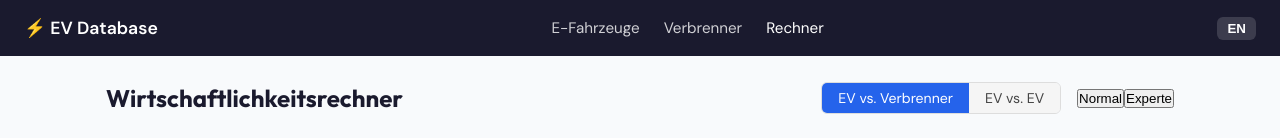
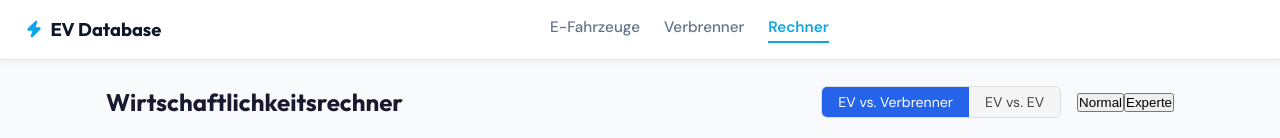
Before and after one commit to lliksPlayer/ev-database, a React (Vite) app in the folder ev-database/: page /rechner in a window 1280 px wide. Shown: the top 138 px of the page. Built offline with nearby package versions, Linux system fonts and the light colour scheme; no server answers; the database is empty.

Commit message:
feat: TopNav redesign — weiß, Outfit-Font, Zap-Icon

```diff
--- a/ev-database/src/components/layout/TopNav.css
+++ b/ev-database/src/components/layout/TopNav.css
@@ -3,15 +3,52 @@
   align-items: center;
   justify-content: space-between;
   padding: 0 1.5rem;
-  height: 56px;
-  background: #1a1a2e;
-  color: white;
+  height: 60px;
+  background: var(--color-surface);
+  border-bottom: 1px solid var(--color-border);
+  box-shadow: 0 1px 8px rgba(0,0,0,0.06);
   position: sticky;
   top: 0;
   z-index: 100;
 }
-.nav-brand { font-weight: 700; font-size: 1.1rem; text-decoration: none; color: white; }
+
+.nav-brand {
+  font-family: 'Outfit', system-ui, sans-serif;
+  font-weight: 700;
+  font-size: 1.15rem;
+  text-decoration: none;
+  color: var(--color-text);
+  display: flex;
+  align-items: center;
+  gap: 0.4rem;
+}
+
+.nav-brand-icon {
+  color: var(--color-primary);
+  width: 20px;
+  height: 20px;
+}
+
 .nav-links { display: flex; gap: 1.5rem; align-items: center; }
-.nav-link { color: rgba(255,255,255,0.8); text-decoration: none; font-size: 0.95rem; }
-.nav-link:hover, .nav-link.active { color: white; }
+
+.nav-link {
+  color: var(--color-muted);
+  text-decoration: none;
+  font-size: 0.95rem;
+  font-weight: 500;
+  padding-bottom: 2px;
+  border-bottom: 2px solid transparent;
+  transition: color 0.15s, border-color 0.15s;
+}
+
+.nav-link:hover {
+  color: var(--color-text);
+}
+
+.nav-link.active {
+  color: var(--color-primary);
+  font-weight: 600;
+  border-bottom-color: var(--color-primary);
+}
+
 .nav-right { display: flex; align-items: center; gap: 1rem; }
--- a/ev-database/src/components/layout/TopNav.jsx
+++ b/ev-database/src/components/layout/TopNav.jsx
@@ -1,6 +1,7 @@
 import { Link, NavLink } from 'react-router-dom'
 import { useTranslation } from 'react-i18next'
 import { useAuth } from '../../hooks/useAuth'
+import { Zap } from 'lucide-react'
 import LanguageSwitch from './LanguageSwitch'
 import './TopNav.css'
 
@@ -10,7 +11,10 @@ export default function TopNav() {
 
   return (
     <nav className="nav">
-      <Link to="/" className="nav-brand">⚡ EV Database</Link>
+      <Link to="/" className="nav-brand">
+        <Zap className="nav-brand-icon" fill="currentColor" strokeWidth={0} />
+        EV Database
+      </Link>
       <div className="nav-links">
         <NavLink to="/" end className="nav-link">{t('nav.evDatabase')}</NavLink>
         <NavLink to="/verbrenner" className="nav-link">{t('nav.iceDatabase')}</NavLink>
```
